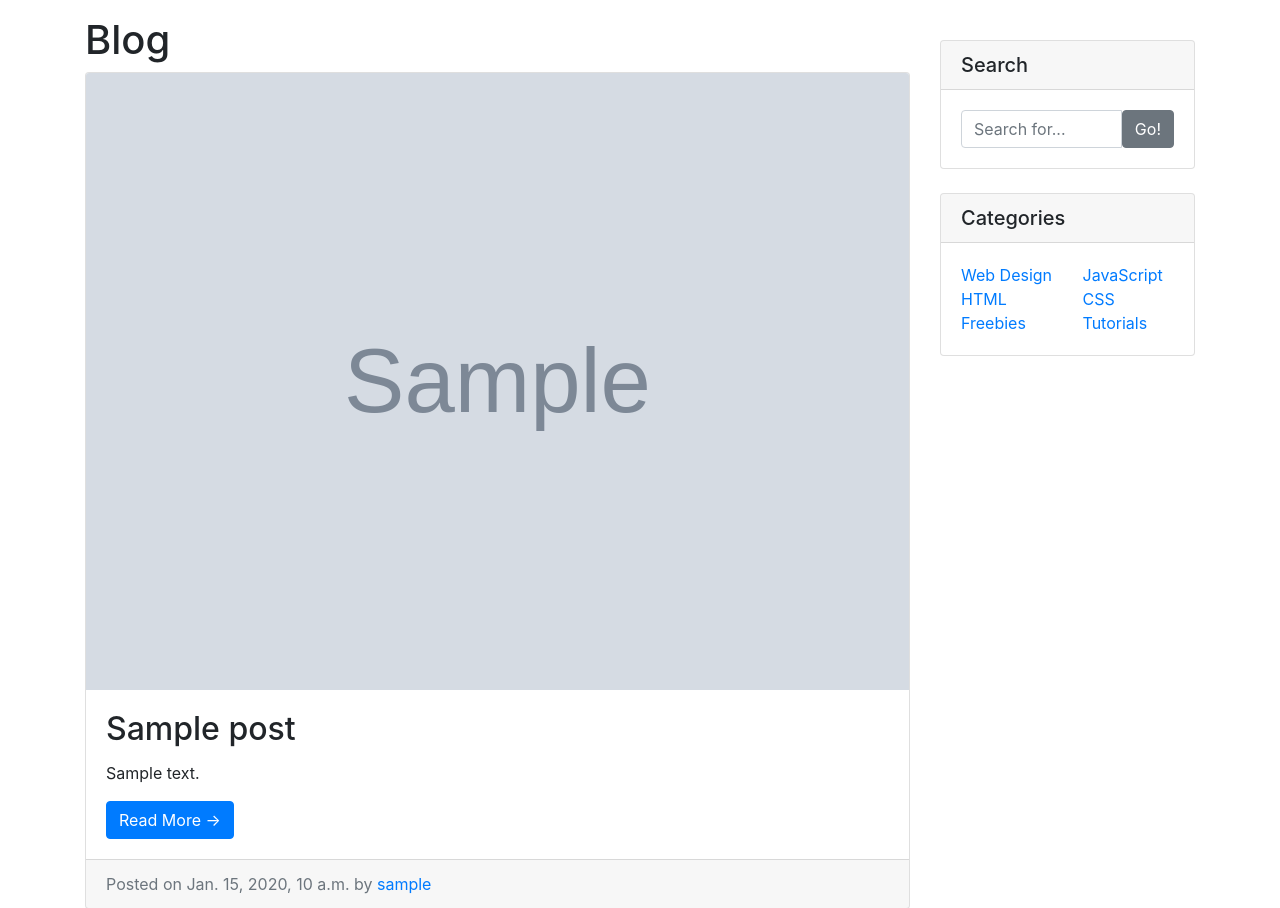
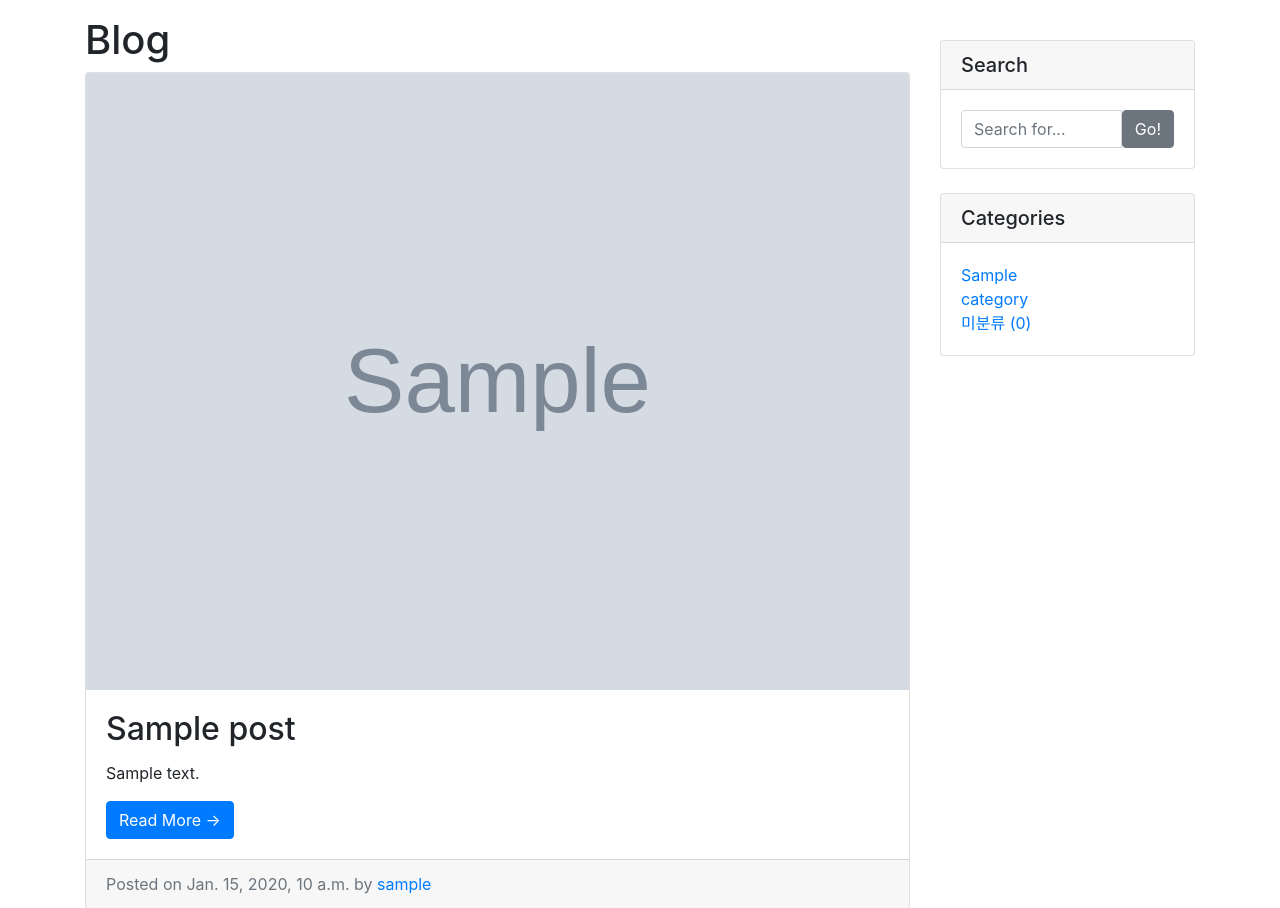
Before and after one commit to seojung87/cloud_django_2023, a Django app: page /blog/ in a window 1280 px wide. Shown: the part 56-964 px from the top of the page. Run offline with Django 4.2, Linux system fonts and the light colour scheme; tables that the repository leaves empty hold one stand-in row (values such as "Sample post"); grey boxes marked "Sample" are stand-in pictures; some libraries are stand-ins or nearby versions.

Commit message:
tag 추가

```diff
--- a/blog/models.py
+++ b/blog/models.py
@@ -3,12 +3,25 @@ from django.contrib.auth.models import User
 import os.path
 
 # Create your models here.
+class Tag(models.Model):
+    name = models.CharField(max_length=50)
+    slug = models.SlugField(max_length=200, unique=True, allow_unicode=True)
+
+    def __str__(self):
+        return self.name
+
+    def get_absolute_url(self):
+        return f'/blog/tag/{self.slug}/'
+
 class Category(models.Model):
     name = models.CharField(max_length=50, unique=True)
     slug = models.SlugField(max_length=200, unique=True, allow_unicode=True)
 
     def __str__(self):
         return self.name
+
+    def get_absolute_url(self):
+        return f'/blog/category/{self.slug}/'
 
     class Meta:
         verbose_name_plural = 'Categories'
@@ -24,6 +37,9 @@ class Post(models.Model):
     updated_at = models.DateTimeField(auto_now=True)
 
     author = models.ForeignKey(User, null=True, on_delete=models.SET_NULL)
+    category = models.ForeignKey(Category, null=True, blank=True, on_delete=models.SET_NULL)
+    tag = models.ManyToManyField(Tag, blank=True)
+
     def __str__(self):
         return f'[{self.pk}] {self.title} :: {self.author}'
 
--- a/blog/templates/blog/base.html
+++ b/blog/templates/blog/base.html
@@ -45,61 +45,13 @@
         <div class="container my-3">
         <div class="row">
             <div class="col-md-8 col-lg-9">
-
                 {% block main_area %}
                 {% endblock %}
-
             </div>
 
-            <div class="col-md-4 col-lg-3">
-                <!-- Search Widget -->
-                <div class="card my-4">
-                    <h5 class="card-header">Search</h5>
-                    <div class="card-body">
-                        <div class="input-group">
-                            <input type="text" class="form-control" placeholder="Search for...">
-                            <span class="input-group-btn">
-                                <button class="btn btn-secondary" type="button">Go!</button>
-                            </span>
-                        </div>
-                    </div>
-                </div>
+            <!-- Side Bar -->
+            {% include 'blog/sidebar.html'%}
 
-                <!-- Categories Widget -->
-                <div class="card my-4">
-                    <h5 class="card-header">Categories</h5>
-                    <div class="card-body">
-                        <div class="row">
-                            <div class="col-lg-6">
-                                <ul class="list-unstyled mb-0">
-                                    <li>
-                                        <a href="#">Web Design</a>
-                                    </li>
-                                    <li>
-                                        <a href="#">HTML</a>
-                                    </li>
-                                    <li>
-                                        <a href="#">Freebies</a>
-                                    </li>
-                                </ul>
-                            </div>
-                            <div class="col-lg-6">
-                                <ul class="list-unstyled mb-0">
-                                    <li>
-                                        <a href="#">JavaScript</a>
-                                    </li>
-                                    <li>
-                                        <a href="#">CSS</a>
-                                    </li>
-                                    <li>
-                                        <a href="#">Tutorials</a>
-                                    </li>
-                                </ul>
-                            </div>
-                        </div>
-                    </div>
-                </div>
-            </div>
         </div>
     </div>
 
--- a/blog/templates/blog/post_list.html
+++ b/blog/templates/blog/post_list.html
@@ -12,7 +12,7 @@
                 <img class="card-img-top" src="http://placehold.it/750x300" alt="random_image">
             {% endif %}
             <div class="card-body">
-                <h2 class="card-title">{{ p.title}}</h2>
+                <h2 class="card-title">{{ p.title }}</h2>
                 <p class="card-text">{{ p.content | truncatewords:45 }}</p>
                 <a href="{{ p.get_absolute_url }}" class="btn btn-primary">Read More &rarr;</a>
             </div>
--- /dev/null
+++ b/blog/templates/blog/sidebar.html
@@ -0,0 +1,50 @@
+            <div class="col-md-4 col-lg-3">
+                <!-- Search Widget -->
+                <div class="card my-4">
+                    <h5 class="card-header">Search</h5>
+                    <div class="card-body">
+                        <div class="input-group">
+                            <input type="text" class="form-control" placeholder="Search for...">
+                            <span class="input-group-btn">
+                                <button class="btn btn-secondary" type="button">Go!</button>
+                            </span>
+                        </div>
+                    </div>
+                </div>
+
+                <!-- Categories Widget -->
+                <div class="card my-4">
+                    <h5 class="card-header">Categories</h5>
+                    <div class="card-body">
+                        <div class="row">
+                            <div class="col-lg-6">
+                                <ul class="list-unstyled mb-0">
+                                {% for category in categories %}
+                                    <li>
+                                        <a href="{{ category.get_absolute_url }}">{{ category.name }}</a>
+                                    </li>
+                                {% endfor %}
+                                <li>
+                                    <a href="/blog/category/no-category">미분류 ({{ no_category_post_count }})</a>
+                                </li>
+                                </ul>
+                            </div>
+                            <!--
+                            <div class="col-lg-6">
+                                <ul class="list-unstyled mb-0">
+                                    <li>
+                                        <a href="#">JavaScript</a>
+                                    </li>
+                                    <li>
+                                        <a href="#">CSS</a>
+                                    </li>
+                                    <li>
+                                        <a href="#">Tutorials</a>
+                                    </li>
+                                </ul>
+                            </div>
+                            -->
+                        </div>
+                    </div>
+                </div>
+            </div>
--- a/blog/urls.py
+++ b/blog/urls.py
@@ -6,4 +6,6 @@ urlpatterns = [
     path('<int:pk>/', views.PostDetail.as_view()),
     #path('', views.index),
     path('', views.PostList.as_view()),
+    path('category/<str:slug>/', views.categories_page),
+    path('tags/<str:slug>/', views.tag_page),
 ]
--- a/blog/views.py
+++ b/blog/views.py
@@ -1,5 +1,5 @@
-#from django.shortcuts import render
-from .models import Post
+from django.shortcuts import render
+from .models import Post, Category, Tag
 from django.views.generic import ListView, DetailView
 
 # Create your views here.
@@ -18,8 +18,20 @@ class PostList(ListView):
     model = Post
     ordering = '-pk'
 
+    def get_context_data(self, **kwargs):
+        context = super(PostList,self).get_context_data()
+        context['categories'] = Category.objects.all()
+        context['no_category_post_count'] = Post.objects.filter(category=None).count()
+        return context
+
 class PostDetail(DetailView):
     model = Post
+
+    def get_context_data(self, **kwargs):
+        context = super(PostDetail,self).get_context_data()
+        context['categories'] = Category.objects.all()
+        context['no_category_post_count'] = Post.objects.filter(category=None).count()
+        return context
 
 '''
 def single_post_page(request, post_num):
@@ -33,3 +45,33 @@ def single_post_page(request, post_num):
         }
     )
 '''
+
+def categories_page(request, slug):
+
+    if slug=='no-category':
+        category='미분류'
+        post_list = Post.objects.filter(category = None)
+    else :
+        category = Category.objects.get(slug = slug)
+        post_list = Post.objects.filter(category = category)
+
+    context={
+        'categories':Category.objects.all(),
+        'category_less_post_count':Post.objects.filter(category=None).count(),
+        'category' : category,
+        'post_list' : post_list
+    }
+    return render(request, 'blog/post_list.html', context)
+
+
+def tag_page(request, slug):
+    tag = Tag.objects.get(slug=slug)
+    post_list = tag.post_set.all()
+
+    context={
+        'tag' : tag,
+        'categories':Category.objects.all(),
+        'category_less_post_count':Post.objects.filter(category=None).count(),
+        'post_list' : post_list
+    }
+    return render(request, 'blog/post_list.html', context)
```
Also changed, not shown: blog/admin.py (+7 -1 lines), blog/templates/blog/post_detail.html (+17 -7 lines).
